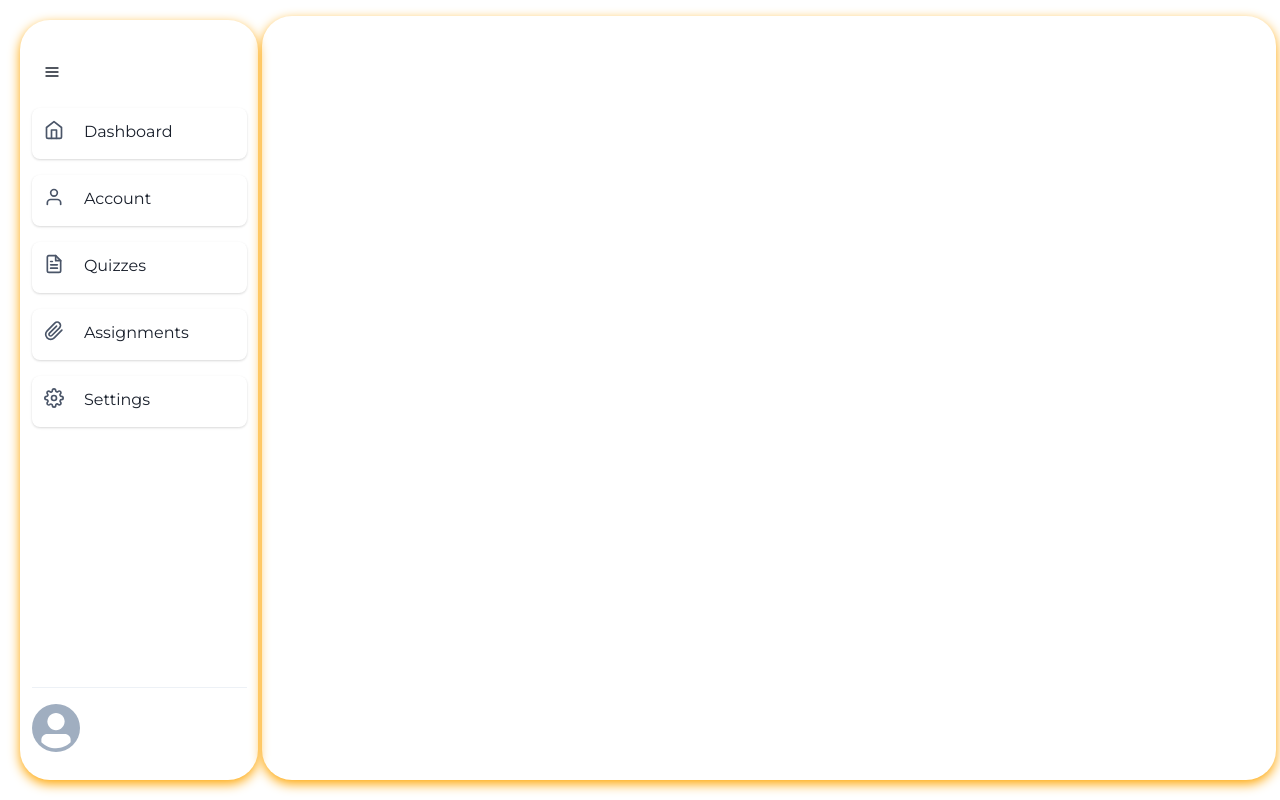
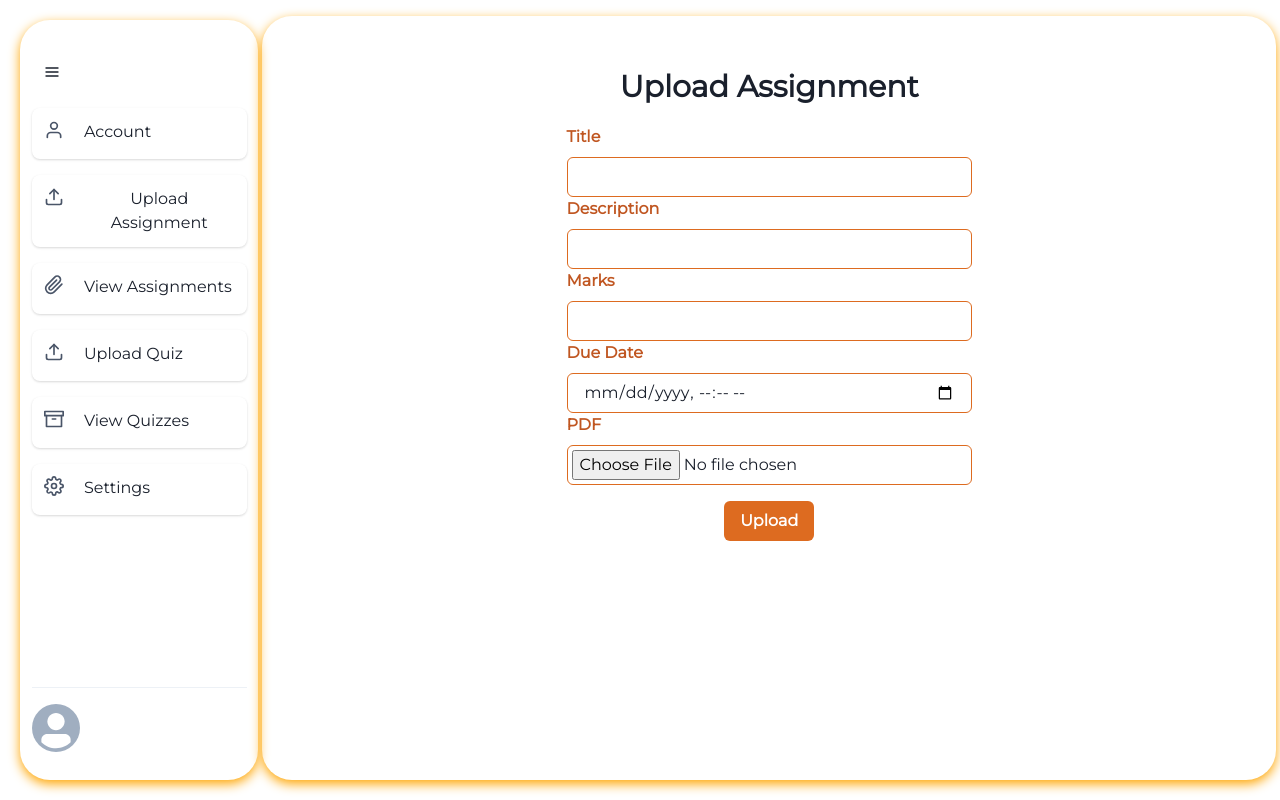
Before and after one commit to ihaseeb8/Learn-Live, a React (Vite) app in the folder frontend/: page /teacher/uploadassignment in a window 1280 px wide. Built offline with nearby package versions, Linux system fonts and the light colour scheme; no server answers; a web font is replaced by a local one.

Commit message:
Added some controls for Teacher

```diff
--- a/frontend/src/components/StudentLogin.jsx
+++ b/frontend/src/components/StudentLogin.jsx
@@ -18,6 +18,7 @@ const StudentLogin = () => {
     // }
     const LoginStudent = async(e) =>
     {
+
         e.preventDefault();
         try {
            const res=  await axios.post('http://localhost:5000/student/verifylogin', {
--- /dev/null
+++ b/frontend/src/components/TeacherAccountDetails.jsx
@@ -0,0 +1,63 @@
+import React , {useState, useEffect} from 'react'
+import { Box, Heading, Text, Link } from '@chakra-ui/react'
+import axios from "axios"
+
+const TeacherAccountDetails = () => {
+
+  const [ userID , setUserID] = useState("");
+  const [name, setName] = useState("");
+  const [email , setEmail] = useState("");
+  const [gender, setGender]= useState("");
+  const [phoneno , setPhoneNo]=useState("");
+
+  /*
+  const getCurentUser = () =>
+  {
+    let logintoken = localStorage.getItem("logtoken")
+    console.log("Login Token"+logintoken);
+    axios.defaults.headers.common["Authorization"] = `Bearer ${logintoken}`;
+    axios.get("http://localhost:5000/teacher/viewprofile")
+      .then(res=> {
+              console.log(res.data)
+              setUserID(res.data._id);
+              setName(res.data.name);
+              setEmail(res.data.email);
+              setGender(res.data.gender);
+              setPhoneNo(res.data.phoneno);
+      }).catch (err=> {
+          console.log(err) })
+  }
+
+  useEffect(()=>
+  {
+      getCurentUser();
+  })
+
+ */
+  return (
+    <Box p={5}>
+      <Heading as="h2" size="lg">
+        Account Details
+      </Heading>
+      <Text mt={4}>
+        Here you can view and edit your account details.
+      </Text>
+      <Text mt={5}>
+      Name: {name}
+      </Text>
+      <Text mt={5}>
+      Email: {email}
+      </Text>
+      <Text mt={5}>
+      Gender: {gender}
+      </Text>
+      <Text mt={5}>
+      Phone Number: {phoneno}
+      </Text>
+
+      {/* <Link  mt={5} to="/edit-account">Edit Account</Link> */}
+    </Box>
+  )
+}
+
+export default TeacherAccountDetails;
--- a/frontend/src/components/TeacherSidebar.jsx
+++ b/frontend/src/components/TeacherSidebar.jsx
@@ -18,7 +18,13 @@ import {
     FiSquare,
     FiInfo,
     FiPaperclip,
-    FiFileText
+    FiFileText,
+    FiUpload,
+    FiUploadCloud,
+    FiActivity,
+    FiBookmark,
+    FiAtSign,
+    FiArchive
 } from 'react-icons/fi'
 import { IoPawOutline } from 'react-icons/io5'
 import NavItem from './NavItem'
@@ -85,32 +91,15 @@ export default function TeacherSidebar({navSize, changeNavSize}) {
                     }}
                 />
 
-                < NavItem
-               route ="dashboard"
-                 navSize={navSize}
-                  icon={FiHome}
-                   title="Dashboard"
-                    description="This is the description for the dashboard."
-                    />
+                <NavItem navSize={navSize} icon={FiUser} title="Account" route="account" description={"All About"}/>
 
-                <NavItem
-                 navSize={navSize}
-                 route="account"
-                  icon={FiUser}
-                   title="Account"
-                     />
+                <NavItem navSize={navSize} icon={FiUpload} title="Upload Assignment" route="uploadassignment"/>
+                <NavItem navSize={navSize} icon={FiPaperclip} title="View Assignments" route="viewassignments"/>
+                <NavItem navSize={navSize} icon={FiUpload} title="Upload Quiz" route="uploadquiz"/>
+                <NavItem navSize={navSize} icon={FiArchive} title="View Quizzes" route="viewquizzes"/>
 
-                <NavItem
-                 navSize={navSize}
-                 route="quizzes"
-                  icon={FiFileText}
-                   title="Quizzes" />
-                <NavItem
-                route="assignments"
-                 navSize={navSize} icon={FiPaperclip} title="Assignments" />
-                <NavItem
-                route="settings"
-                navSize={navSize} icon={FiSettings} title="Settings" />
+                <NavItem navSize={navSize} icon={FiSettings} title="Settings" route="settings" />
+
             </Flex>
 
             <Flex
--- /dev/null
+++ b/frontend/src/components/TeacherUploadAssignment.jsx
@@ -0,0 +1,145 @@
+import { Grid, Box, FormControl, FormLabel, Input, Text, FormErrorMessage, Button } from "@chakra-ui/react";
+import { useState } from "react";
+import axios from "axios";
+
+function TeacherUploadAssignment() {
+
+  const [title, setTitle] = useState("");
+  const [description, setDescription] = useState("");
+  const [marks, setMarks] = useState("");
+  const [dueDate, setDueDate] = useState("");
+  const [pdf, setPdf] = useState("");
+  const [error, setError] = useState("");
+  const [success, setSuccess] = useState("");
+
+
+
+  const handleSubmit = (e) => {
+    e.preventDefault();
+
+    const data = new FormData();
+    data.append("title", title);
+    data.append("description", description);
+    data.append("marks", marks);
+
+    const parsedDueDate = new Date(dueDate);
+
+    // Formatting the parsed date and time in the same format as the uploadDate state variable
+    const formattedDueDate = new Intl.DateTimeFormat('en-US', {
+    year: 'numeric',
+    month: '2-digit',
+    day: '2-digit',
+    hour: '2-digit',
+    minute: '2-digit',
+    second: '2-digit'
+    }).format(parsedDueDate);
+
+    data.append("dueDate", formattedDueDate);
+    data.append("pdf", pdf);
+
+    const uploadDate = new Intl.DateTimeFormat('en-US', {
+    year: 'numeric',
+    month: '2-digit',
+    day: '2-digit',
+    hour: '2-digit',
+    minute: '2-digit',
+    second: '2-digit'
+    }).format(new Date());
+
+    data.append("uploadDate", uploadDate);
+
+    console.log(...data)
+
+
+
+    axios
+      .post("/api/upload-assignment", data)
+      .then((res) => {
+        setSuccess(res.data.message);
+      })
+      .catch((err) => {
+        setError(err.response.data.message);
+      });
+
+  };
+
+  return (
+
+    <Box width="40%" mt={8} mx="auto">
+    <Text my={4} align={"center"} fontWeight="bold" fontSize={30}>Upload Assignment</Text>
+        <form onSubmit={handleSubmit}>
+        {error && <Text color="red.500">{error}</Text>}
+        {success && <Text color="green.500">{success}</Text>}
+        <FormControl>
+            <FormLabel htmlFor="title" fontWeight="bold" color="orange.600">Title</FormLabel>
+            <Input
+            id="title"
+            name="title"
+            onChange={(e) => setTitle(e.target.value)}
+            value={title}
+            required
+            borderColor="orange.500"
+            focusBorderColor="orange.600"
+            />
+        </FormControl>
+        <FormControl>
+            <FormLabel htmlFor="description" fontWeight="bold" color="orange.600">Description</FormLabel>
+            <Input
+            id="description"
+            name="description"
+            onChange={(e) => setDescription(e.target.value)}
+            value={description}
+            required
+            borderColor="orange.500"
+            focusBorderColor="orange.600"
+            />
+        </FormControl>
+        <FormControl>
+            <FormLabel htmlFor="marks" fontWeight="bold" color="orange.600">Marks</FormLabel>
+            <Input
+            id="marks"
+            name="marks"
+            type="number"
+            onChange={(e) => setMarks(e.target.value)}
+            value={marks}
+            required
+            borderColor="orange.500"
+            focusBorderColor="orange.600"
+            />
+        </FormControl>
+        <FormControl>
+            <FormLabel htmlFor="dueDate" fontWeight="bold" color="orange.600">Due Date</FormLabel>
+            <Input
+            type="datetime-local"
+            id="dueDate"
+            name="dueDate"
+            onChange={(e) => setDueDate(e.target.value)}
+            value={dueDate}
+            required
+            colorScheme={"orange"}
+            borderColor="orange.500"
+            focusBorderColor="orange.600"
+            />
+        </FormControl>
+        <FormControl>
+            <FormLabel htmlFor="pdf"  fontWeight="bold" color="orange.600" >PDF</FormLabel>
+            <Input
+            type="file"
+            id="pdf"
+            name="pdf"
+            onChange={(e) => setPdf(e.target.files[0])}
+            required
+            borderColor="orange.500"
+            focusBorderColor="orange.600"
+            p={1}
+            />
+        </FormControl>
+        <Button display={"table-column"} type="submit" colorScheme={"orange"} mt={4} p="auto" ml="auto" mr="auto">
+            Upload
+        </Button>
+        </form>
+        </Box>
+  );
+}
+
+export default TeacherUploadAssignment;
--- /dev/null
+++ b/frontend/src/components/TeacherViewAssignments.jsx
@@ -0,0 +1,33 @@
+import { Grid, Box, Input, Text } from "@chakra-ui/react";
+import { useState } from "react";
+import axios from "axios";
+
+function TeacherViewAssignments() {
+
+    const previousAssignments = [       // instead of this , fetch from database
+        { title: 'Assignment 1', uploadDate: '2022-01-01', dueDate: '2022-01-10' },
+        { title: 'Assignment 2', uploadDate: '2022-02-01', dueDate: '2022-02-10' },
+        { title: 'Assignment 3', uploadDate: '2022-03-01', dueDate: '2022-03-10' },
+        { title: 'Assignment 3', uploadDate: '2022-03-01', dueDate: '2022-03-10' },
+        { title: 'Assignment 3', uploadDate: '2022-03-01', dueDate: '2022-03-10' },
+      ];
+
+  return (
+        <Box width="80%" mt={8}  mx={"auto"}>
+        <Text my={4} align={"center"} fontWeight="bold" fontSize={30}>All Assignments</Text>
+            <Grid templateColumns="repeat(3, 1fr)" gap={10} overflow="scroll" height="80%" >
+            {previousAssignments.map((assignment) => (
+                <Box p={5} shadow="md" borderWidth="1px" margin={2} marginBottom={10} key={assignment.title}>
+                <Text fontSize="xl" fontWeight="bold">
+                    {assignment.title}
+                </Text>
+                <Text>Upload Date: {assignment.uploadDate}</Text>
+                <Text>Due Date: {assignment.dueDate}</Text>
+                </Box>
+            ))}
+            </Grid>
+        </Box>
+  );
+}
+
+export default TeacherViewAssignments;
--- a/frontend/src/pages/TeacherDashboard.jsx
+++ b/frontend/src/pages/TeacherDashboard.jsx
@@ -1,7 +1,11 @@
 import { Box, Container, Flex, Text } from '@chakra-ui/react'
 import React from 'react'
+import { Route, Routes } from 'react-router-dom'
 import { useState } from 'react'
+import TeacherUploadAssignment from '../components/TeacherUploadAssignment'
 import TeacherSidebar from '../components/TeacherSidebar'
+import TeacherViewAssignments from '../components/TeacherViewAssignments'
+import TeacherAccountDetails from '../components/TeacherAccountDetails'
 
 const TeacherDashboard = () => {
 
@@ -21,6 +25,15 @@ const TeacherDashboard = () => {
                 boxShadow="0px 4px 12px 0 orange "
 
             >
+                <Routes>
+
+                    <Route path="uploadassignment" element={<TeacherUploadAssignment />} />
+
+                    <Route path="viewassignments" element={<TeacherViewAssignments />} />
+
+                    <Route path="account" element={<TeacherAccountDetails />} />
+
+                </Routes>
             </Flex>
         </Flex>
     </Box>
```
